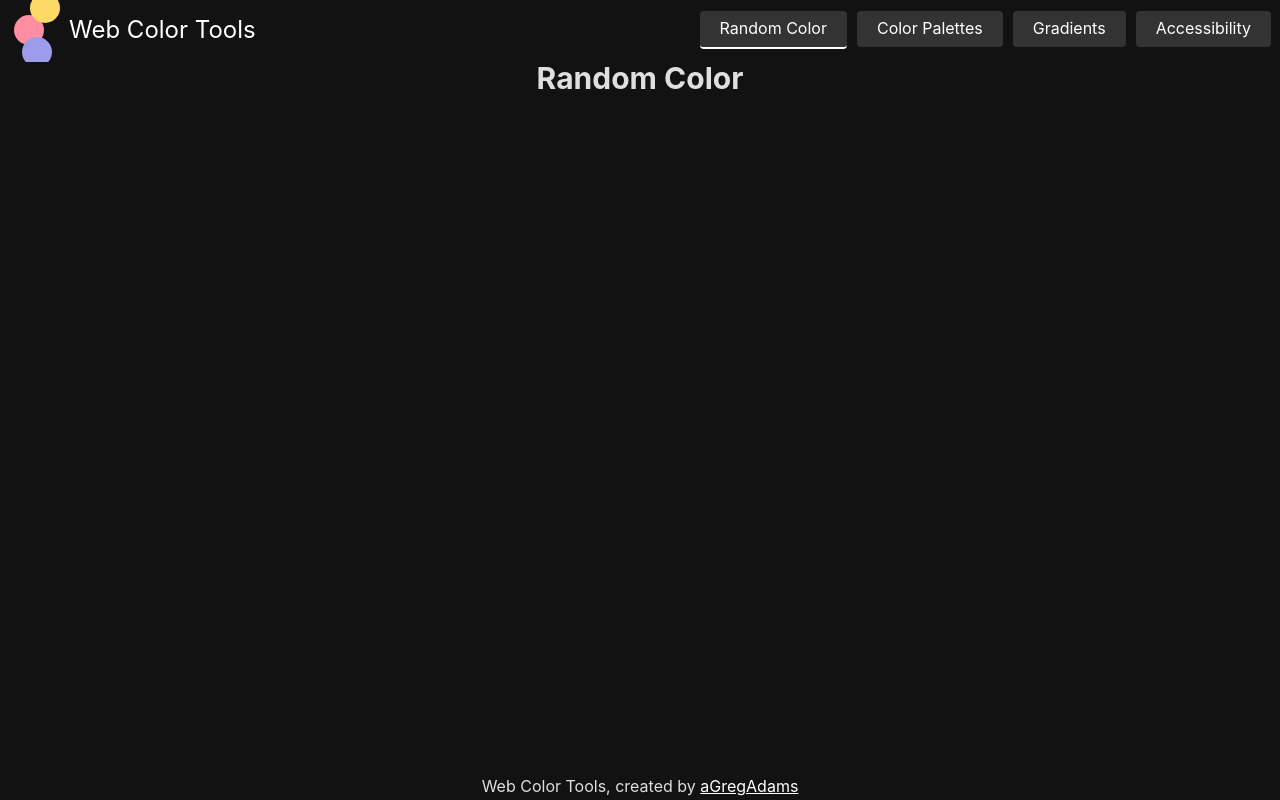
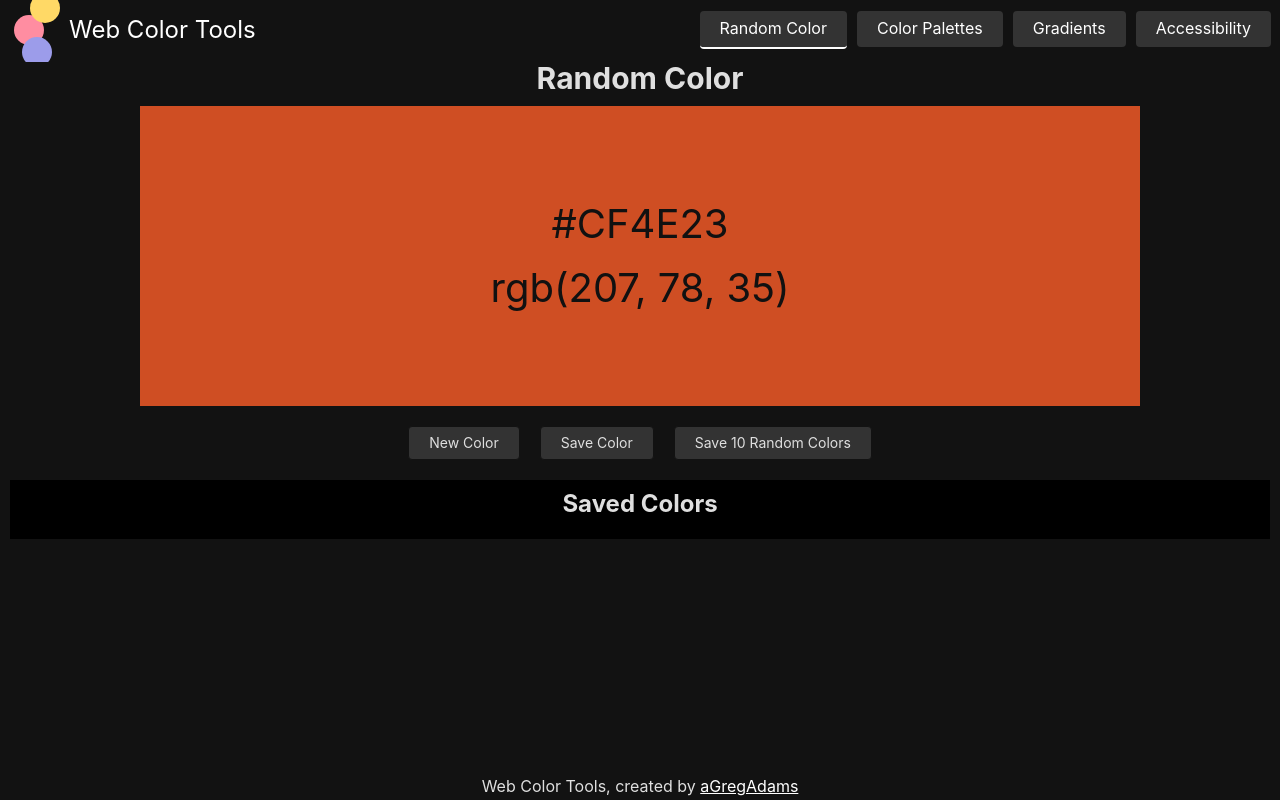
Before and after one commit to goadams/web-color-2, a React (Vite) app: page /random in a window 1280 px wide. Built offline with nearby package versions, Linux system fonts and the light colour scheme.

Commit message:
Create basic random color generator with saving

```diff
--- /dev/null
+++ b/src/pages/RandomColor.css
@@ -0,0 +1,83 @@
+
+/* Random Color Display */
+
+.random-color-display {
+    width: 100%;
+    max-width: 100rem;
+    justify-self: center;
+    display: flex;
+    flex-direction: column;
+    justify-content: center;
+    align-content: center;
+    padding: 2rem;
+    min-height: 30rem;
+}
+
+.random-color-text {
+    font-size: 4rem;
+    margin: 0 auto;
+    text-align: center;
+}
+
+
+/* Interaction */
+
+.random-color-interact {
+    display: flex;
+    flex-flow: wrap;
+    justify-content: center;
+    margin: 1rem;
+}
+
+.random-color-btn {
+    margin: 1rem;
+}
+
+
+/* Saved Colors */
+.random-color-saved {
+    background: var(--color-elevated);
+    padding: 1rem;
+    text-align: center;
+    justify-items: center;
+    width: 100%;
+    max-width: 137rem;
+    justify-self: center;
+}
+
+.saved-color-container {
+    display: flex;
+    flex-flow: wrap;
+    justify-content: center;
+    font-size: 1.4rem;
+    line-height: 1;
+}
+
+.saved-color-container button {
+    margin-top: .6rem;
+}
+
+.saved-color-container p {
+    margin: 0 0 .6rem;
+}
+
+.saved-color-rgb {
+    font-size: 1.3rem;
+}
+
+.saved-display {
+    border: 1px solid var(--color-primary);
+    border-radius: .4rem;
+    padding: 1rem;
+    justify-items: center;
+    margin: .5rem;
+}
+.saved-display:hover {
+    background: var(--color-primary);
+    border: 1px solid var(--color-background);
+}
+
+.saved-color {
+    width: 10rem;
+    height: 5rem;
+}
--- a/src/pages/RandomColor.jsx
+++ b/src/pages/RandomColor.jsx
@@ -1,11 +1,65 @@
 import React from "react";
 import Layout from "../components/Layout.jsx";
+import getRandomColor from "../utils/getRandomColor.js";
+import getTextBestColor from "../utils/getTextBestColor.js";
+import "./RandomColor.css"
+import hexToRgb from "../utils/hexToRbg.js";
 
 const RandomColor = () => {
+    const [color, setColor] = React.useState(getRandomColor());
+    const [savedColors, setSavedColors] = React.useState([]);
+
+    const handleDelete = (i) => {
+        setSavedColors(savedColors.filter((_, index) => index !== i));
+    };
+
     return (
         <>
             <Layout>
                 <h1>Random Color</h1>
+                <div className="random-color-display" style={{ background: color }}>
+                    <p className="random-color-text" style={{ color: getTextBestColor(color) }}>
+                        {color}
+                    </p>
+                    <p className="random-color-text" style={{ color: getTextBestColor(color) }}>
+                        rgb({hexToRgb(color).r}, {hexToRgb(color).g}, {hexToRgb(color).b})
+                    </p>
+                </div>
+                <div className="random-color-interact">
+                    <button
+                        className="random-color-btn"
+                        onClick={() => setColor(getRandomColor())}>
+                        New Color
+                    </button>
+                    <button
+                        className="random-color-btn"
+                        onClick={() => setSavedColors([color, ...savedColors])}>
+                        Save Color
+                    </button>
+                    <button
+                        className="random-color-btn"
+                        onClick={() => setSavedColors([getRandomColor(), getRandomColor(), getRandomColor(),
+                            getRandomColor(), getRandomColor(), getRandomColor(), getRandomColor(), getRandomColor(),
+                            getRandomColor(), getRandomColor(), ...savedColors])}>
+                        Save 10 Random Colors
+                    </button>
+                </div>
+                <div className="random-color-saved">
+                    <h2>Saved Colors</h2>
+                    <div className="saved-color-container">
+                        {savedColors.map((c, i) => (
+                            <div className="saved-display" key={i} >
+                                <p className="saved-color-hex">{c}</p>
+                                <p className="saved-color-rgb">rgb({hexToRgb(c).r}, {hexToRgb(c).g}, {hexToRgb(c).b})</p>
+                                <div className="saved-color" style={{ background: c }}></div>
+                                <button
+                                    onClick={() => handleDelete(i)}>
+                                    Delete
+                                </button>
+                            </div>
+                        ))}
+                    </div>
+                </div>
             </Layout>
         </>
     );
```
